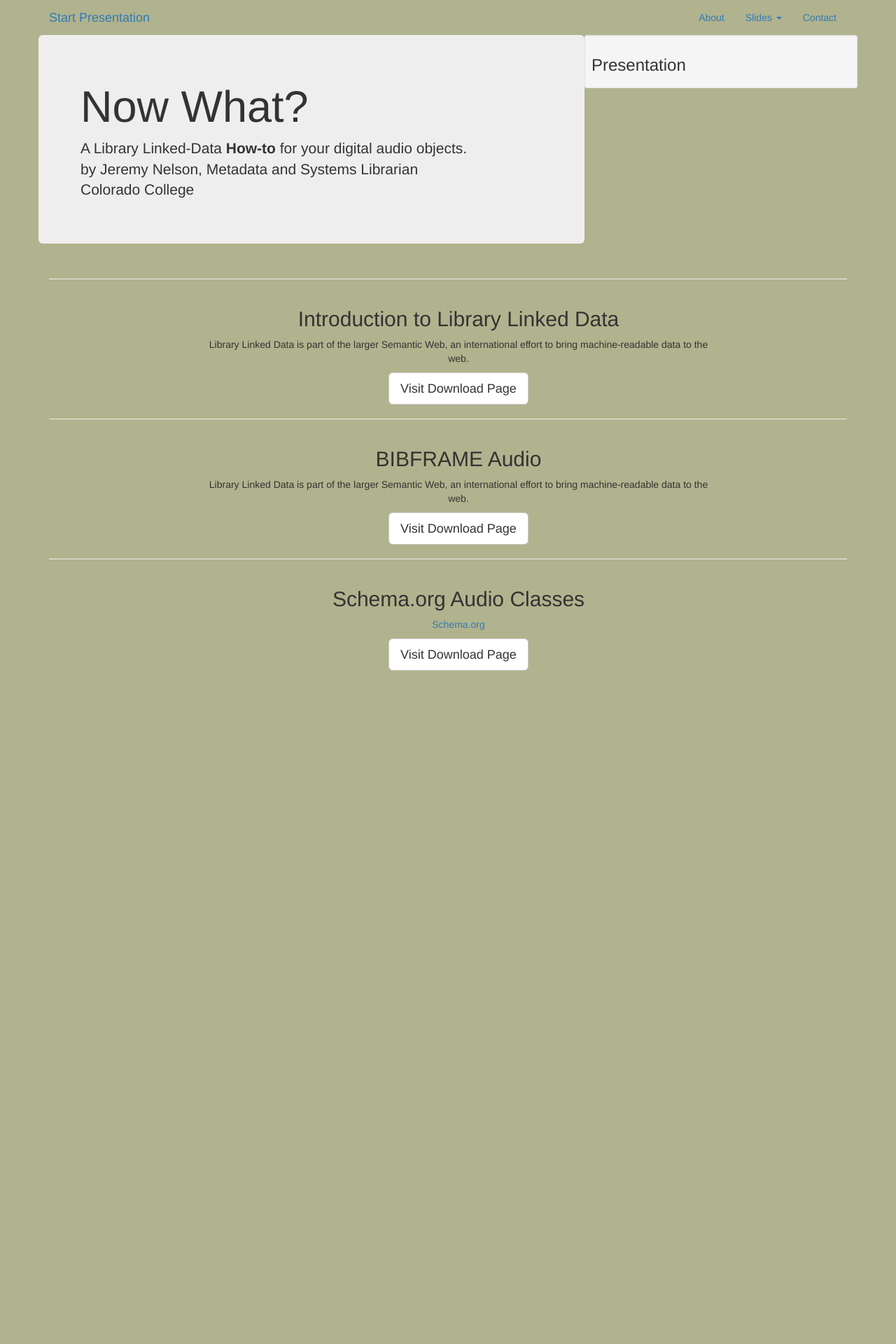
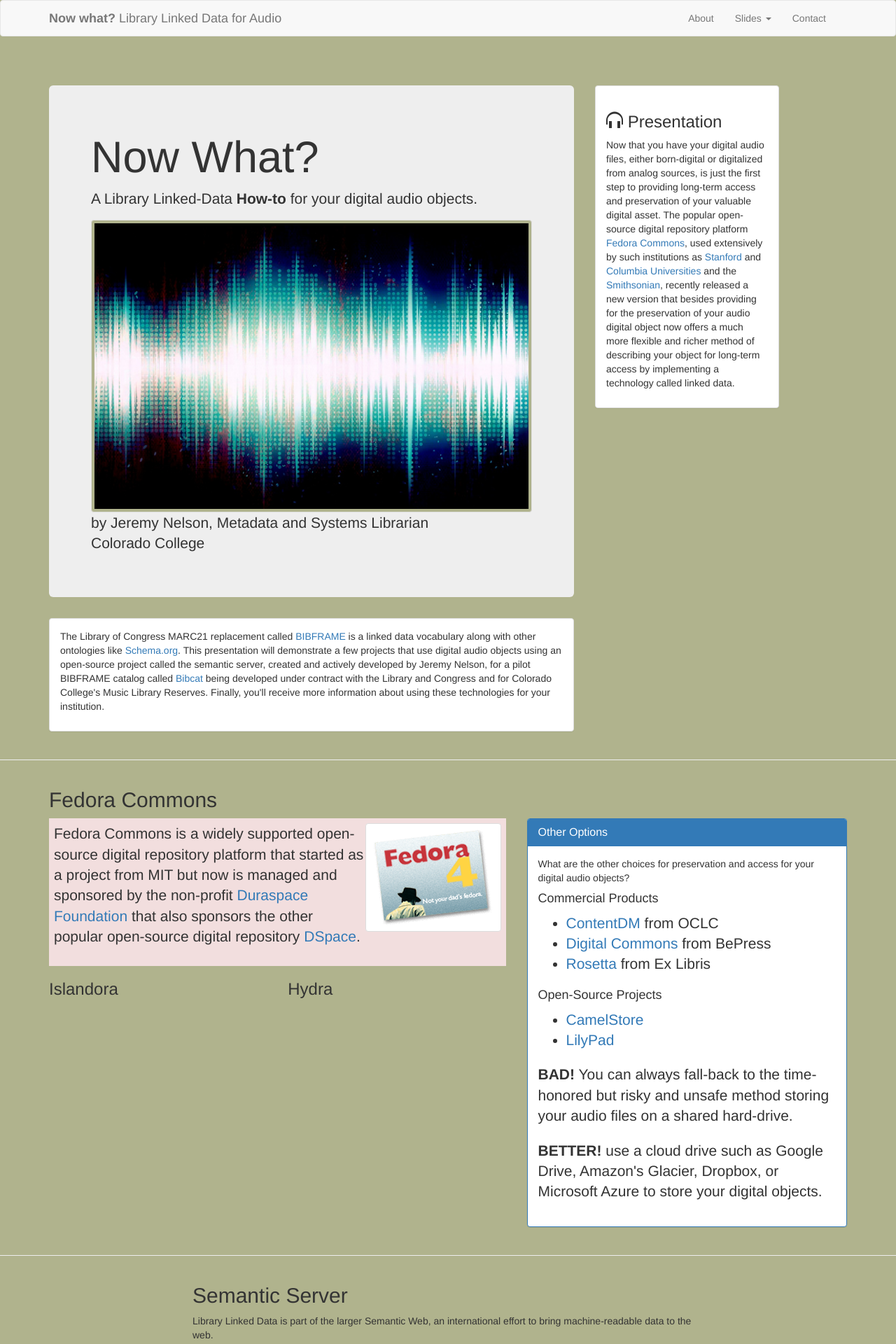
Before and after one commit to jermnelson/ccc-forum-2015, a Flask app: page / in a window 1280 px wide. Shown: the top 1920 px of the page at 70% size. Before the commit the page ends 958 px from the top, so only its background shows below. Run offline with Flask 2, Linux system fonts and the light colour scheme; some libraries are stand-ins or nearby versions.

Commit message:
Updated presentation and finalized basic flow and structure

```diff
--- a/app.py
+++ b/app.py
@@ -1,4 +1,5 @@
 __author__ = "Jeremy Nelson"
+__license__ = "GPLv3"
 
 from flask import Flask, render_template
 
--- a/templates/base.html
+++ b/templates/base.html
@@ -17,30 +17,76 @@
       <script src="https://oss.maxcdn.com/respond/1.4.2/respond.min.js"></script>
     <![endif]-->
   </head>
-  <body class="container">
+  <body >
+
     {% include 'snippets/navbar.html' %}
-    {#<img src="{{ url_for('static', filename='images/sound-wave.jpg') }}">#}
+    <div class="container">
     <div class="row" style="margin-top: 50px">
-      <section class="col-md-8 jumbotron">
+      <div class="col-md-8">
+      <section  class="jumbotron">
       <h1>Now What?</h1>
       <p class="lead">
-       A Library Linked-Data <strong>How-to</strong> for your digital audio objects.<br>
+       A Library Linked-Data <strong>How-to</strong> for your digital audio objects.
+      </p>
+      <img src="{{ url_for('static', filename='images/sound-wave.jpg') }}" class="img-thumbnail">
+      <p class="lead">
+
                          by Jeremy Nelson,
                          Metadata and Systems Librarian<br>
                          Colorado College</p>
       </p>
       </section>
-      <article class="col-md-4 well well-sm">
-       <h3>Presentation
-      </article>
+      <article class="panel panel-default">
+        <div class="panel-body">
+          <p>The Library of Congress MARC21 replacement called <a href="http://bibframe.org/">BIBFRAME</a>
+          is a linked data vocabulary along with other ontologies like
+          <a href="http://schema.org/">Schema.org</a>. This presentation will demonstrate a few
+          projects that use digital audio objects using an open-source project called the semantic server,
+          created and actively developed by Jeremy Nelson, for a pilot BIBFRAME catalog called
+          <a href="http://bibcat.org/">Bibcat</a> being developed under contract with the Library and
+           Congress and for Colorado College's Music Library Reserves. Finally, you'll receive more
+          information about using these technologies for your institution.
+          </p>
+        </div>
+       </article>
+      </div>
+      <section class="col-md-3">
+       <article class="panel panel-default">
+        <div class="panel-body">
+          <h3><i class="glyphicon glyphicon-headphones"></i> Presentation</h3>
+          <p>
+           Now that you have your digital audio files, either born-digital or digitalized
+           from analog sources, is just the first step to providing long-term access and
+           preservation of your valuable digital asset. The popular open-source digital
+           repository platform <a href="fedora-commons.org">Fedora Commons</a>, used extensively
+           by such institutions as <a href="http://searchworks.stanford.edu/">Stanford</a> and
+           <a href="http://www.fedora-commons.org/node/101">Columbia Universities</a> and the
+           <a href="http://oris.si.edu/sidora-functional-overview">Smithsonian</a>, recently
+           released a new version that besides providing for the preservation of your audio
+           digital object now offers a much more flexible and richer method of describing your
+           object for long-term access by implementing a technology called linked data.
+          </p>
+        </article>
+       </div>
+      </section>
     </div>
+    <hr>
+    {% include 'slides/fedora-commons.html' %}
+    <hr>
+    {% include 'slides/semantic-server.html' %}
     <hr>
     {% include 'slides/lld-intro.html' %}
     <hr>
     {% include 'slides/bf-audio.html' %}
     <hr>
     {% include 'slides/schema-org-audio.html' %}
-
+    <hr>
+    {% include 'slides/music-library-reserves.html' %}
+    <hr>
+    {% include 'slides/bibcat.html' %}
+    <br>
+    </div>
+    {% include 'snippets/footer.html' %}
     <!-- jQuery (necessary for Bootstrap's JavaScript plugins) -->
     <script src="https://ajax.googleapis.com/ajax/libs/jquery/1.11.3/jquery.min.js"></script>
     <!-- Include all compiled plugins (below), or include individual files as needed -->
--- a/templates/slides/bibcat.html
+++ b/templates/slides/bibcat.html
@@ -0,0 +1,12 @@
+<section class="container">
+ <div class="row">
+  <article class="col-md-10">
+    <h2>BIBCAT</h2>
+
+  </article>
+  <section class="col-md-2">
+
+
+  </section>
+ </div>
+</section>
--- /dev/null
+++ b/templates/slides/fedora-commons.html
@@ -0,0 +1,53 @@
+<div class="container">
+ <h2>Fedora Commons</h2>
+ <div class="row">
+  <section class="col-md-7"><a id="fedora-commons" name="fedora-commons"></a>
+  <article class="bg-danger" style="padding: .5em;">
+   <img src="{{ url_for('static', filename='images/fedora4.png') }}" class="pull-right img-thumbnail" style="background-color: #FFFFFF">
+   <p class="lead">
+     Fedora Commons is a widely supported open-source digital repository
+     platform that started as a project from MIT but now is managed and
+     sponsored by the non-profit <a href="http://www.duraspace.org/">Duraspace Foundation</a> that also sponsors
+     the other popular open-source digital repository <a href="http://www.dspace.org/">DSpace</a>.
+   </p>
+  </article>
+   <div class="row">
+     <article class="col-md-6">
+       <h3>Islandora</h3>
+     </article>
+     <article class="col-md-6">
+       <h3>Hydra</h3>
+     </article>
+
+   </div>
+  </section>
+  <section class="col-md-5">
+   <article class="panel panel-primary">
+     <div class="panel-heading">
+      <h3 class="panel-title">Other Options</h2>
+     </div>
+     <div class="panel-body">
+     <p>What are the other choices for preservation and
+       access for your digital audio objects?</p>
+
+      <h4>Commercial Products</h4>
+      <ul class="lead">
+       <li><a href="">ContentDM</a> from OCLC</li>
+       <li><a href="">Digital Commons</a> from BePress</li>
+       <li><a href="">Rosetta</a> from Ex Libris</li>
+      </ul>
+      <h4>Open-Source Projects</h4>
+      <ul class="lead">
+       <li><a href="">CamelStore</a></li>
+       <li><a href="">LilyPad</a></li>
+      </ul>
+      <p class="lead"><strong>BAD!</strong> You can always fall-back to the time-honored but risky and unsafe
+       method storing your audio files on a shared hard-drive.</p>
+       <p class="lead"><strong>BETTER!</strong> use a cloud drive such as Google Drive, Amazon's Glacier, Dropbox,
+       or Microsoft Azure to store your digital objects.</p>
+     </p>
+     </div>
+   </article>
+  </section>
+ </div>
+</div>
--- a/templates/slides/music-library-reserves.html
+++ b/templates/slides/music-library-reserves.html
@@ -0,0 +1,11 @@
+<section class="container">
+ <div class="row">
+  <div class="col-md-4">
+
+  </div>
+  <article class="col-md-8">
+    <h2>Colorado College Music Library Reserves</h2>
+
+  </article>
+ </div>
+</section>
--- /dev/null
+++ b/templates/snippets/footer.html
@@ -0,0 +1,4 @@
+<div class="panel panel-default">
+  Copyright &copy; 2015 by Jeremy Nelson under <a href="http://creativecommons.org/licenses/by/4.0/">CC Attribution 4</a>
+  license with source code licensed under the GPLv3 and available on <a href="">Github</a>.
+</div>
--- a/templates/snippets/navbar.html
+++ b/templates/snippets/navbar.html
@@ -1,12 +1,12 @@
     <!-- Navigation -->
-    <nav class="navbar navbar-custom navbar-fixed-top" role="navigation">
+    <nav class="navbar navbar-default" role="navigation">
         <div class="container">
             <div class="navbar-header">
                 <button type="button" class="navbar-toggle" data-toggle="collapse" data-target=".navbar-main-collapse">
                     <i class="fa fa-bars"></i>
                 </button>
                 <a class="navbar-brand page-scroll" href="#page-top">
-                    <i class="fa fa-play-circle"></i>  <span class="light">Start</span> Presentation
+                    <i class=""></i> <strong>Now what?</strong> Library Linked Data for Audio
                 </a>
             </div>
 
@@ -27,10 +27,11 @@
                           Slides <span class="caret"></span>
                         </a>
                         <ul class="dropdown-menu">
+                          <li><a href="#fedora-commons">Fedora Commons</a></li>
+                          <li><a href="#semantic-server">Semantic Server</a></li>
                           <li><a href="#lld-intro">Library Linked-Data</a></li>
                           <li><a href="#bf-audio">BIBFRAME Audio Resources</a></li>
                           <li><a href="#schema-org-audio">Schema.org Audio Creative Works</a></li>
-                          <li><a href="#semantic-server">Semantic Server</a></li>
                           <li><a href="#music-library-reserves">Music Library Reserves</a></li>
                           <li><a href="#bibcat">BIBCAT Audio</a></li>
                           <li role="separator" class="divider"></li>
```
Also changed, not shown: static/images/fedora4.png (added), static/images/sound-wave.png (added).
